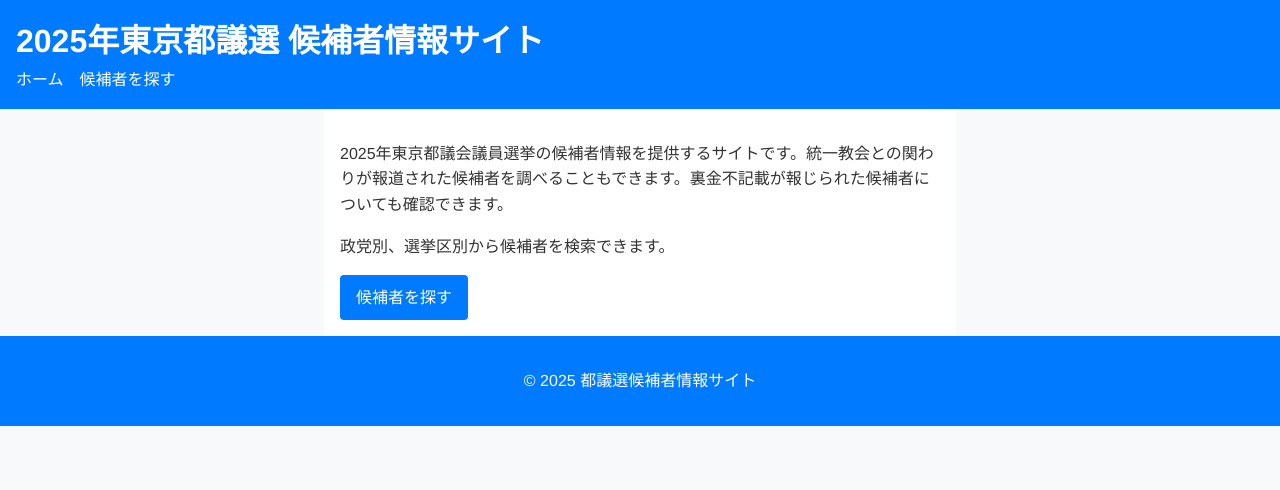
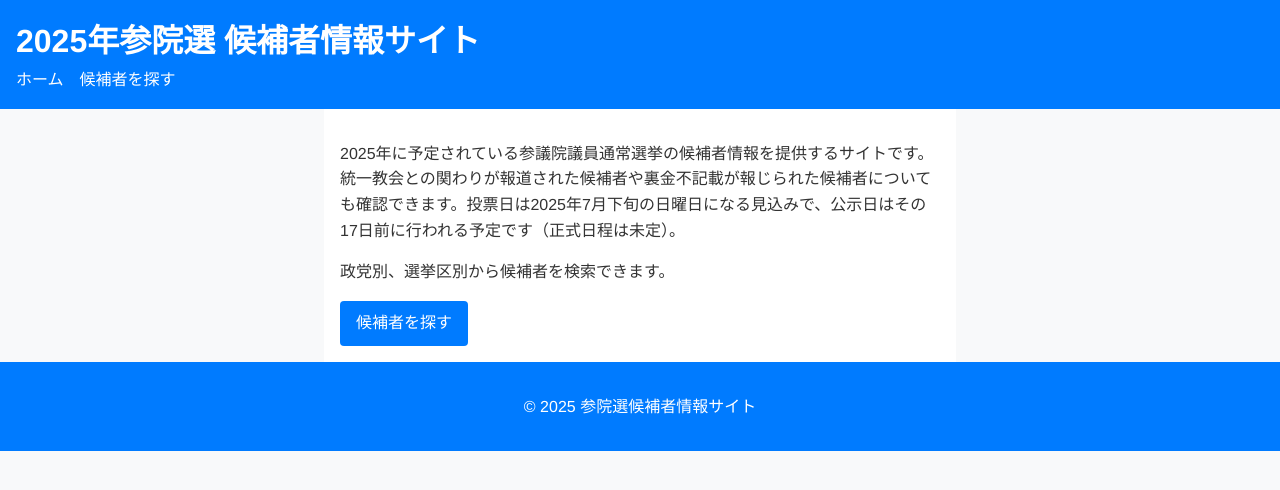
Before and after one commit to openceo2025/sangiinsen2025, a website: page index.html in a window 1280 px wide. Drawn offline with Linux system fonts and the light colour scheme.

Commit message:
Adapt site for 2025 House of Councillors election (#1)

```diff
--- a/index.html
+++ b/index.html
@@ -3,12 +3,12 @@
 <head>
   <meta charset="UTF-8">
   <meta name="viewport" content="width=device-width, initial-scale=1">
-  <title>2025年東京都議選 候補者情報サイト</title>
+  <title>2025年参院選 候補者情報サイト</title>
   <link rel="stylesheet" href="css/style.css">
 </head>
 <body>
   <header>
-    <h1>2025年東京都議選 候補者情報サイト</h1>
+    <h1>2025年参院選 候補者情報サイト</h1>
     <nav>
       <ul>
         <li><a href="index.html">ホーム</a></li>
@@ -17,12 +17,12 @@
     </nav>
   </header>
   <main>
-    <p>2025年東京都議会議員選挙の候補者情報を提供するサイトです。統一教会との関わりが報道された候補者を調べることもできます。裏金不記載が報じられた候補者についても確認できます。</p>
+    <p>2025年に予定されている参議院議員通常選挙の候補者情報を提供するサイトです。統一教会との関わりが報道された候補者や裏金不記載が報じられた候補者についても確認できます。投票日は2025年7月下旬の日曜日になる見込みで、公示日はその17日前に行われる予定です（正式日程は未定）。</p>
     <p>政党別、選挙区別から候補者を検索できます。</p>
     <a class="btn" href="search.html">候補者を探す</a>
   </main>
   <footer>
-    <p>&copy; 2025 都議選候補者情報サイト</p>
+    <p>&copy; 2025 参院選候補者情報サイト</p>
   </footer>
 </body>
 </html>
```
Also changed, not shown: candidate_detail.html (+3 -3 lines), candidate_list.html (+3 -3 lines), search.html (+3 -3 lines), README.md.
